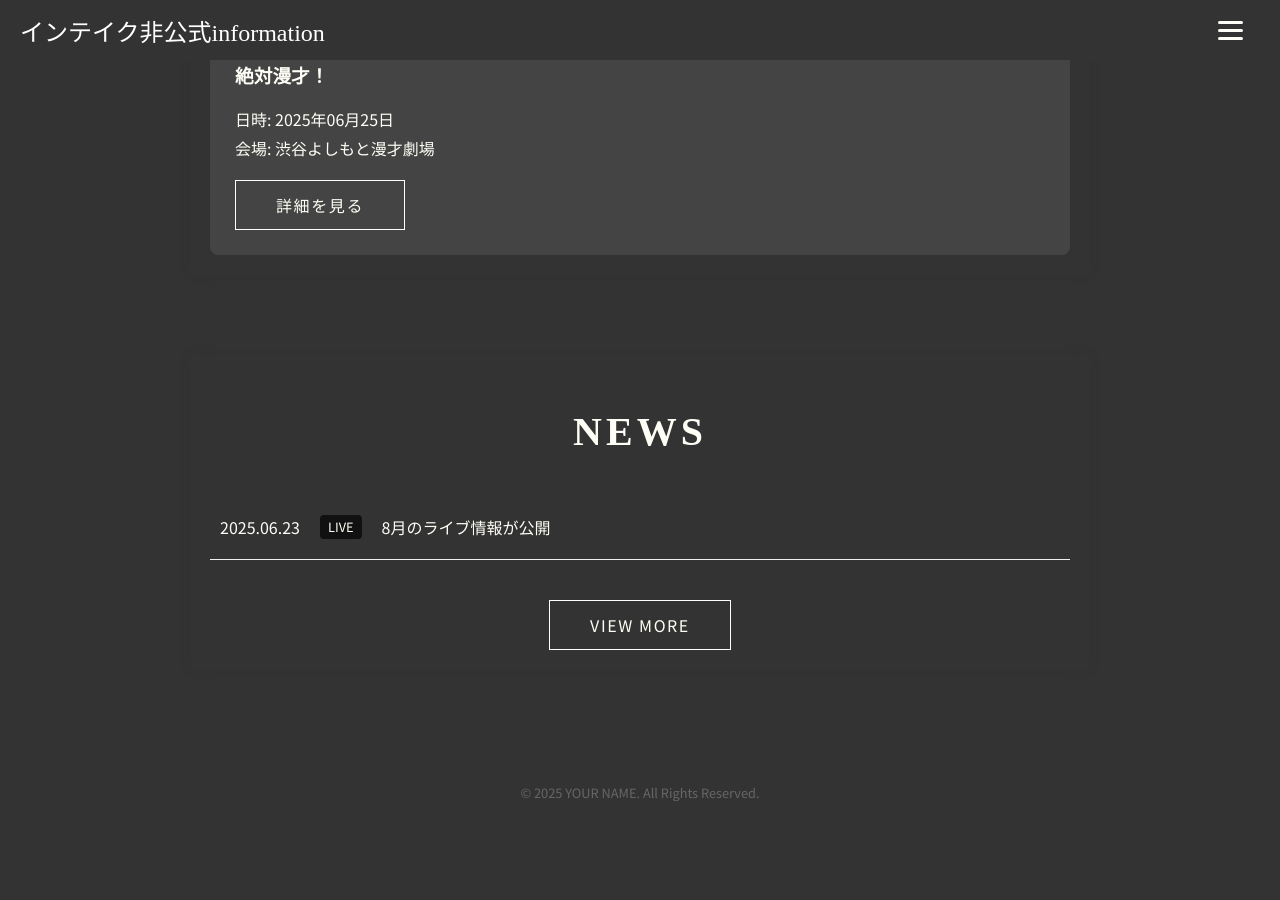
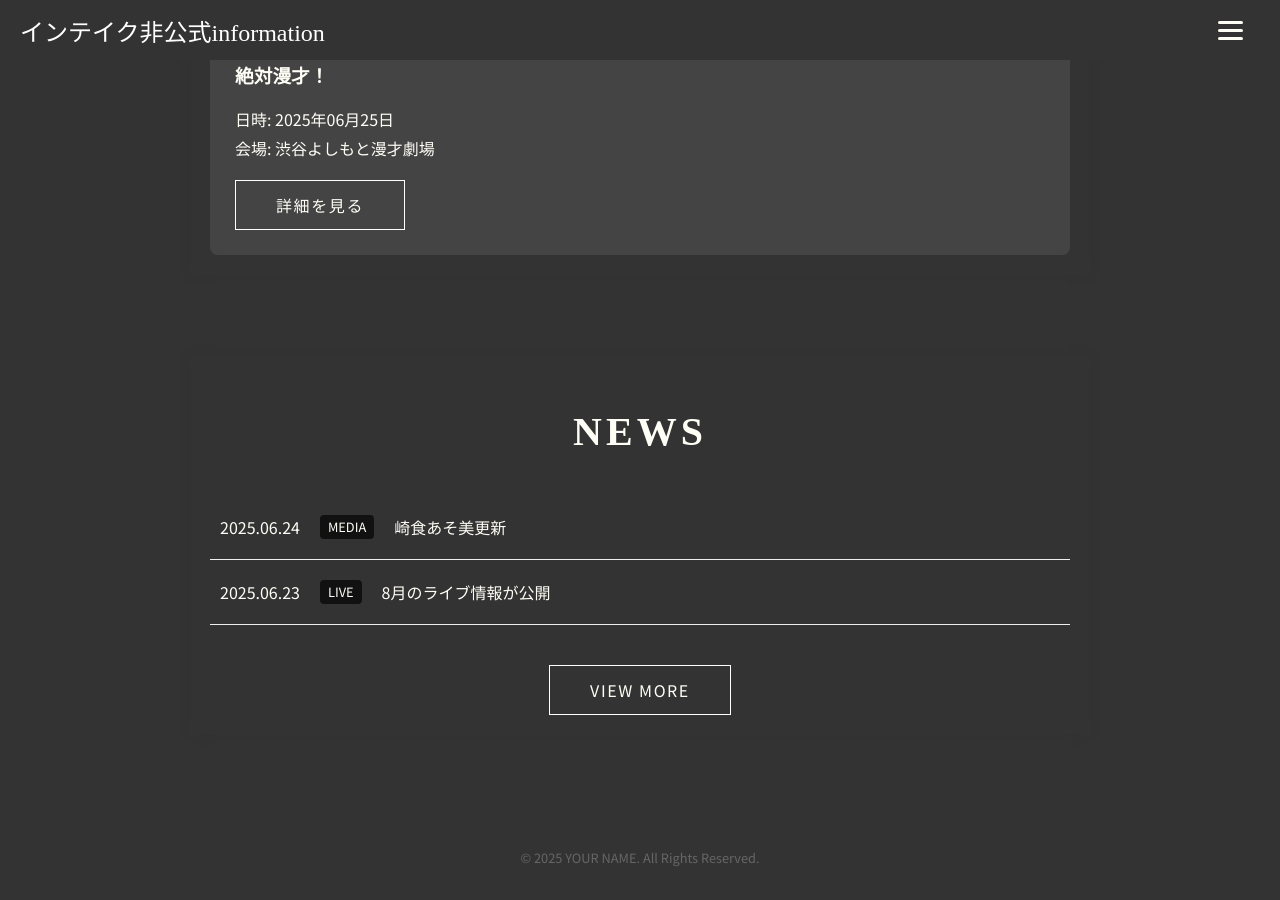
Before and after one commit to unofficial-info/intake_information, a Jekyll site: the page built from index.html, in a window 1280 px wide and 900 px high, scrolled down 1428 px. Built offline with Jekyll 4.4.1, drawn with Linux system fonts in a browser that asks for light colours; some web fonts are replaced; before the commit the page ends 2263 px from its top, so only the background shows below that.

Commit message:
add ニュースの追加

```diff
--- a/_includes/news_section.html
+++ b/_includes/news_section.html
@@ -2,7 +2,7 @@
     <h2 class="section-title">NEWS</h2>
 
     <ul class="news-list">
-      {% for item in site.news limit:3 %}
+      {% for item in site.news reversed limit:3 %}
         <li class="animate-on-scroll">
           <a href="{{ item.url | relative_url }}">
             <span class="date">{{ item.date | date: "%Y.%m.%d" }}</span>
--- /dev/null
+++ b/_news/250624.md
@@ -0,0 +1,21 @@
+---
+layout: post
+date: 2025-06-24
+category: "MEDIA"
+title: "崎食あそ美更新"
+url: "#"
+---
+
+鈴木さんご出演の崎食あそ美の最新の動画が公開されました。
+
+▼ 視聴はこちらから<br>
+<https://youtu.be/PQBpfT3rYS4?si=O_jqnwbS4SPUYazY>
+
+<br>
+<br>
+
+崎食あそ美とは、鈴木さん、マリーマリーのタコスさん、おとうふの山中さんの仲良し３人組の日常系ほのぼの YouTube チャンネルです。
+
+▼ チャンネル登録<br><https://www.youtube.com/@sakitabe>
+
+▼Instagram<br><https://www.instagram.com/asomi_sakitabe>
```
Also changed, not shown: 2 other files.
